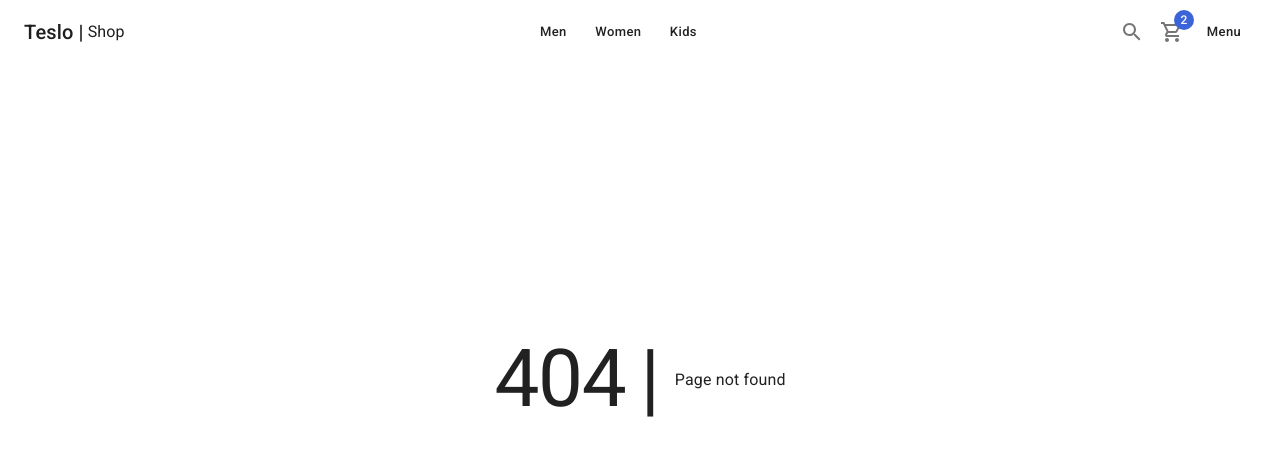
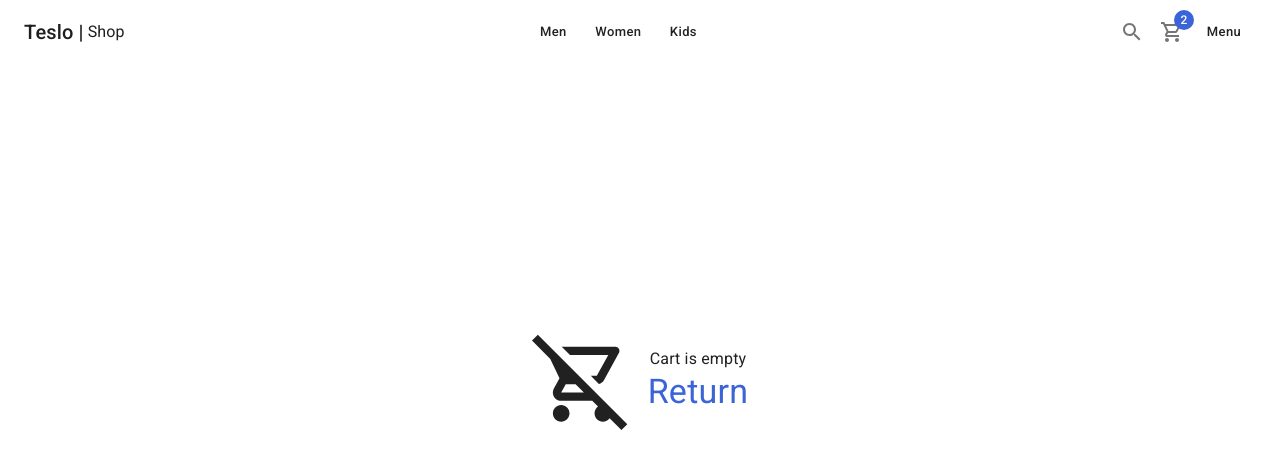
Before and after one commit to Xanul/teslo-shop-next, a Next.js app: page /cart/empty in a window 1280 px wide. Before the commit this address had no page. Shown: the top 468 px of the page. Built offline with nearby package versions, Linux system fonts and the light colour scheme.

Commit message:
Created empty cart page on /pages/cart/empty to show when cart is empty

```diff
--- /dev/null
+++ b/pages/cart/empty.tsx
@@ -0,0 +1,31 @@
+import NextLink from 'next/link'
+import { RemoveShoppingCartOutlined } from '@mui/icons-material';
+import { Box, Link, Typography } from '@mui/material';
+import { ShopLayout } from '../../components/layout/ShopLayout';
+
+
+const emptyCartPage = () => {
+  return (
+    <ShopLayout title={'Empty Car'} pageDescription="There are no items in cart">
+      <Box
+        display='flex'
+        justifyContent='center'
+        alignItems='center'
+        height='calc(100vh - 200px)'
+        flexDirection={{xs: 'column', sm: 'row'}}
+      >
+        <RemoveShoppingCartOutlined sx={{fontSize: 100}}/>
+        <Box display='flex' flexDirection='column' alignItems='center'>
+          <Typography marginLeft={2}>Cart is empty</Typography>
+          <NextLink href='/' passHref legacyBehavior>
+            <Link typography='h4' color='secondary' marginLeft={2}>
+              Return
+            </Link>
+          </NextLink>
+        </Box>
+      </Box>
+    </ShopLayout>
+
+  )
+}
+ export default emptyCartPage
```
